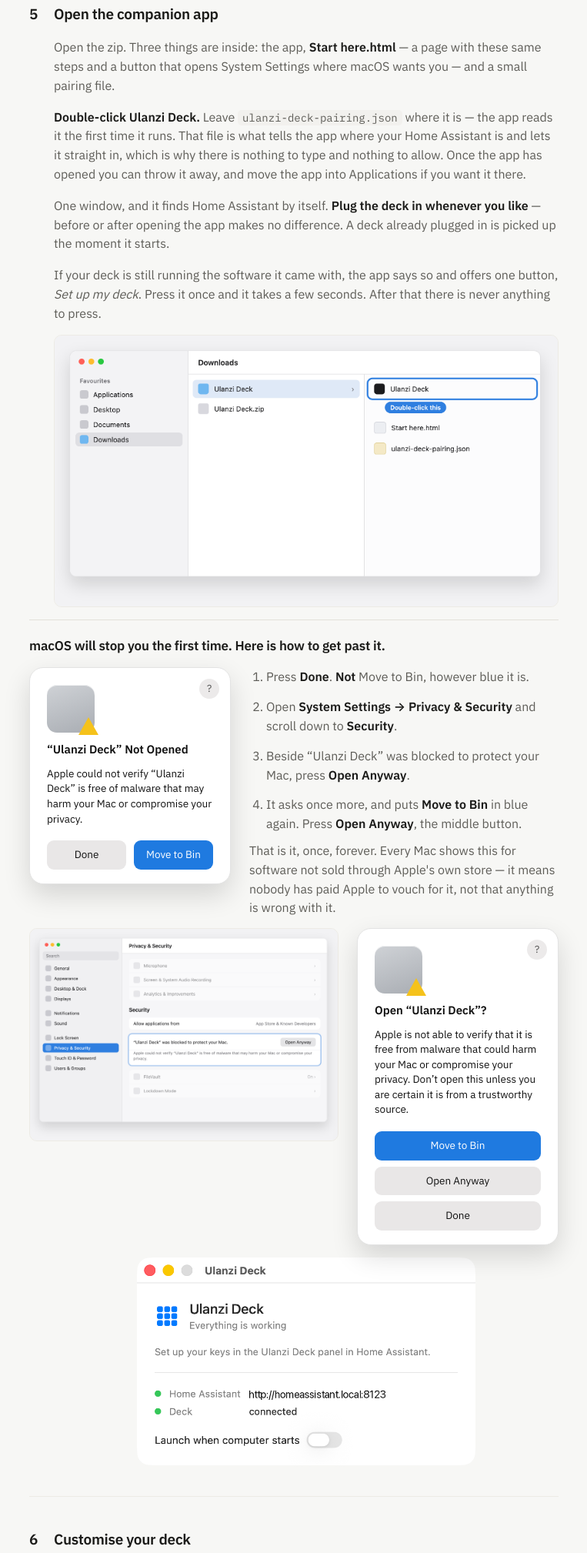
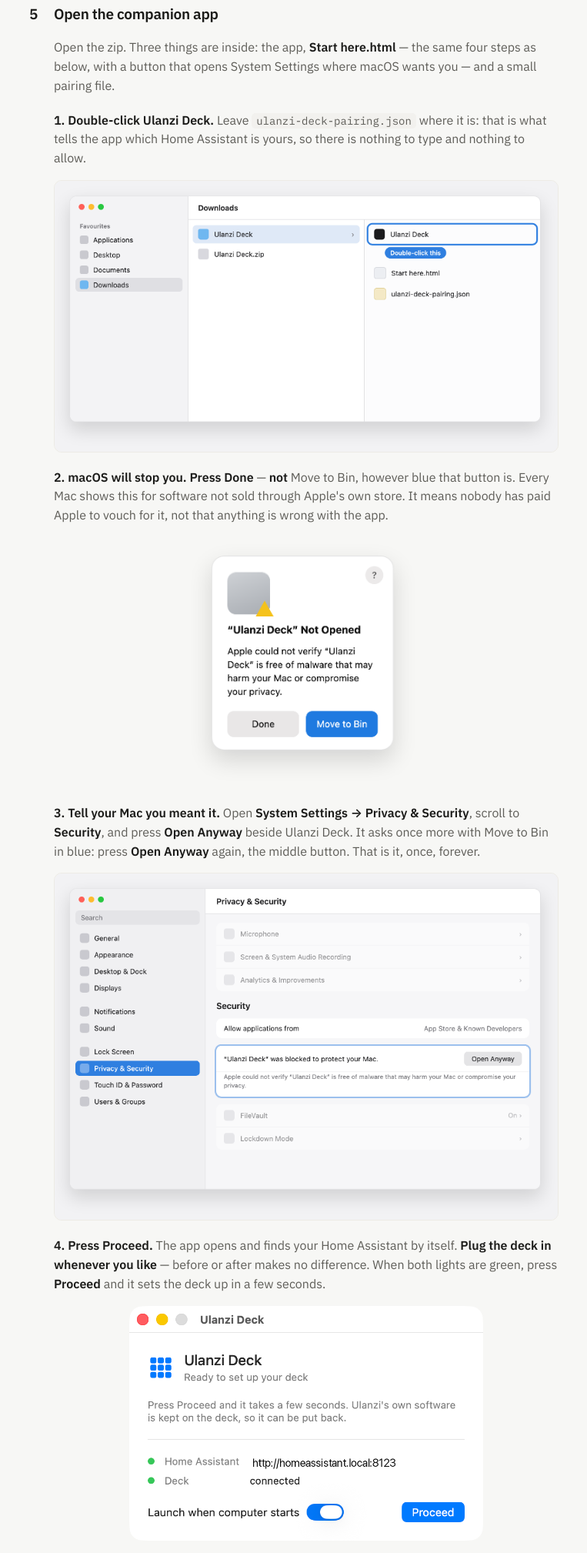
Before and after one commit to sygad/ulanzi-d200-ha-deck, a plain HTML site: page docs/index.html in a window 1280 px wide. Shown: the part 4194-6212 px from the top of the page at 77% size, without its empty margins (258-1021 px from the left). Drawn offline with Linux system fonts and the light colour scheme.

Commit message:
One set of four steps, in the download and in the guide
The page in the download stopped at three: get past macOS, and then nothing
about the thing you came to do. It has a fourth now — press Proceed, with the
app's own window showing both lights green.

The guide and the README said the same things at greater length and in a
different order. They now carry those four steps, in those words, with those
pictures. One account of this, not two.

Also removes three pictures nothing points at any more.

Co-Authored-By: Claude Opus 5 <noreply@anthropic.com>

```diff
--- a/docs/index.html
+++ b/docs/index.html
@@ -363,51 +363,52 @@ figcaption{font-family:var(--mono);font-size:11px;color:var(--ink-faint);padding
       <div class="num">5</div>
       <div class="txt">
         <h3>Open the companion app</h3>
-        <p>Open the zip. Three things are inside: the app, <strong>Start here.html</strong> — a page with these same steps and a button that opens System Settings where macOS wants you — and a small pairing file.</p>
-        <p><strong>Double-click Ulanzi Deck.</strong> Leave <code>ulanzi-deck-pairing.json</code> where it is — the app reads it the first time it runs. That file is what tells the app where your Home Assistant is and lets it straight in, which is why there is nothing to type and nothing to allow. Once the app has opened you can throw it away, and move the app into Applications if you want it there.</p>
-        <p>One window, and it finds Home Assistant by itself. <strong>Plug the deck in whenever you like</strong> — before or after opening the app makes no difference. A deck already plugged in is picked up the moment it starts.</p>
-        <p>If your deck is still running the software it came with, the app says so and offers one button, <em>Set up my deck</em>. Press it once and it takes a few seconds. After that there is never anything to press.</p>
+        <p>Open the zip. Three things are inside: the app, <strong>Start here.html</strong> — the same four steps as below, with a button that opens System Settings where macOS wants you — and a small pairing file.</p>
+      </div>
+    </div>
+
+    <div class="step-head">
+      <div class="num" style="visibility:hidden">5</div>
+      <div class="txt">
+        <p><strong>1. Double-click Ulanzi Deck.</strong> Leave <code>ulanzi-deck-pairing.json</code> where it is: that is what tells the app which Home Assistant is yours, so there is nothing to type and nothing to allow.</p>
       </div>
     </div>
     <figure>
       <img src="unzip.png" alt="The Downloads folder: the zip, the folder it opened into, and which file to double-click"
            style="display:block;width:100%;border-radius:10px;border:1px solid var(--hair)">
     </figure>
-    <div class="gate">
-      <h3>macOS will stop you the first time. Here is how to get past it.</h3>
-      <div class="pair">
-        <div class="mac-dialog">
-          <span class="help">?</span>
-          <span class="mk"></span>
-          <b>“Ulanzi Deck” Not Opened</b>
-          <span>Apple could not verify “Ulanzi Deck” is free of malware that may harm your Mac or compromise your privacy.</span>
-          <span class="btns"><i>Done</i><i class="p">Move to Bin</i></span>
-        </div>
-        <div class="fix">
-          <ol>
-            <li>Press <strong>Done</strong>. <strong>Not</strong> Move to Bin, however blue it is.</li>
-            <li>Open <strong>System Settings → Privacy &amp; Security</strong> and scroll down to <strong>Security</strong>.</li>
-            <li>Beside “Ulanzi Deck” was blocked to protect your Mac, press <strong>Open Anyway</strong>.</li>
-            <li>It asks once more, and puts <strong>Move to Bin</strong> in blue again. Press <strong>Open Anyway</strong>, the middle button.</li>
-          </ol>
-          <p class="after">That is it, once, forever. Every Mac shows this for software not sold through Apple's own store — it means nobody has paid Apple to vouch for it, not that anything is wrong with it.</p>
-        </div>
-      </div>
 
-      <div class="pair" style="grid-template-columns:1fr 262px;align-items:start">
-        <img src="settings-security.png" alt="System Settings, Privacy and Security, with the Ulanzi Deck block and its Open Anyway button"
-             style="display:block;width:100%;border-radius:10px;border:1px solid var(--hair)">
-        <div class="mac-dialog stack">
-          <span class="help">?</span>
-          <span class="mk"></span>
-          <b>Open “Ulanzi Deck”?</b>
-          <span>Apple is not able to verify that it is free from malware that could harm your Mac or compromise your privacy. Don’t open this unless you are certain it is from a trustworthy source.</span>
-          <span class="btns"><i class="p">Move to Bin</i><i>Open Anyway</i><i>Done</i></span>
-        </div>
+    <div class="step-head">
+      <div class="num" style="visibility:hidden">5</div>
+      <div class="txt">
+        <p><strong>2. macOS will stop you. Press Done</strong> — <strong>not</strong> Move to Bin, however blue that button is. Every Mac shows this for software not sold through Apple's own store. It means nobody has paid Apple to vouch for it, not that anything is wrong with the app.</p>
       </div>
     </div>
     <figure>
-      <img src="app-window.png" alt="The Ulanzi Deck companion app: Everything is working, with Home Assistant and Deck both showing a green dot" style="display:block;width:100%;max-width:440px;margin:0 auto">
+      <img src="gate-dialog.png" alt="The macOS warning: Ulanzi Deck Not Opened, with Done and Move to Bin"
+           style="display:block;width:100%;max-width:300px;margin:0 auto">
+    </figure>
+
+    <div class="step-head">
+      <div class="num" style="visibility:hidden">5</div>
+      <div class="txt">
+        <p><strong>3. Tell your Mac you meant it.</strong> Open <strong>System Settings → Privacy &amp; Security</strong>, scroll to <strong>Security</strong>, and press <strong>Open Anyway</strong> beside Ulanzi Deck. It asks once more with Move to Bin in blue: press <strong>Open Anyway</strong> again, the middle button. That is it, once, forever.</p>
+      </div>
+    </div>
+    <figure>
+      <img src="settings-security.png" alt="System Settings, Privacy and Security, with Ulanzi Deck blocked and an Open Anyway button"
+           style="display:block;width:100%;border-radius:10px;border:1px solid var(--hair)">
+    </figure>
+
+    <div class="step-head">
+      <div class="num" style="visibility:hidden">5</div>
+      <div class="txt">
+        <p><strong>4. Press Proceed.</strong> The app opens and finds your Home Assistant by itself. <strong>Plug the deck in whenever you like</strong> — before or after makes no difference. When both lights are green, press <strong>Proceed</strong> and it sets the deck up in a few seconds.</p>
+      </div>
+    </div>
+    <figure>
+      <img src="app-ready.png" alt="The companion app: Home Assistant and Deck both connected, with a Proceed button"
+           style="display:block;width:100%;max-width:460px;margin:0 auto">
     </figure>
   </article>
 
```
Also changed, not shown: custom_components/ulanzi_deck/frontend/ready.png (added), custom_components/ulanzi_deck/manifest.json, docs/app-ready.png (added), docs/app-window.png (deleted), docs/gate-dialog.png (added), images/guide/fig-gate-dialog2.png (deleted), images/guide/fig-step4.png (deleted), images/guide/fig-step5-ready.png (added), 2 other files.
